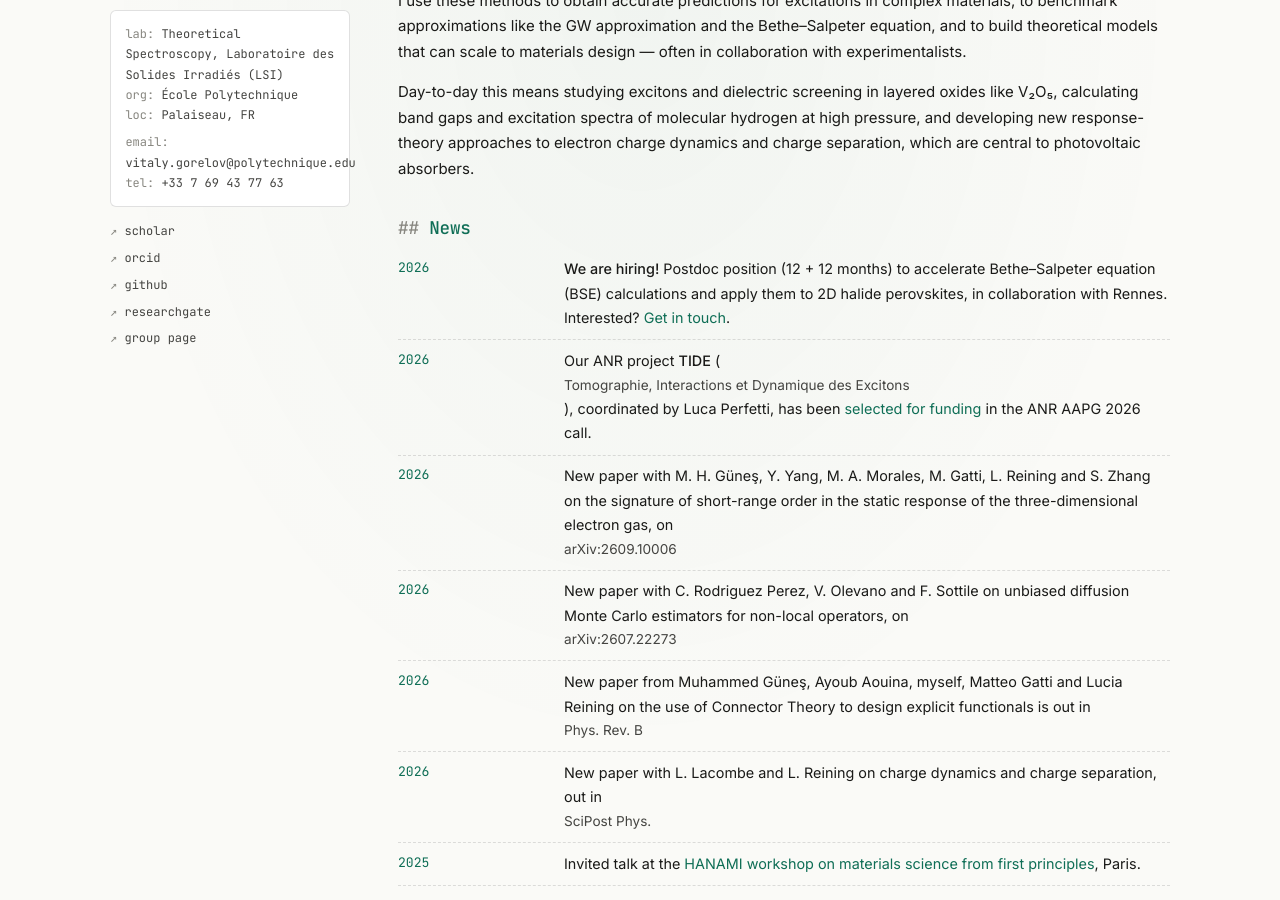
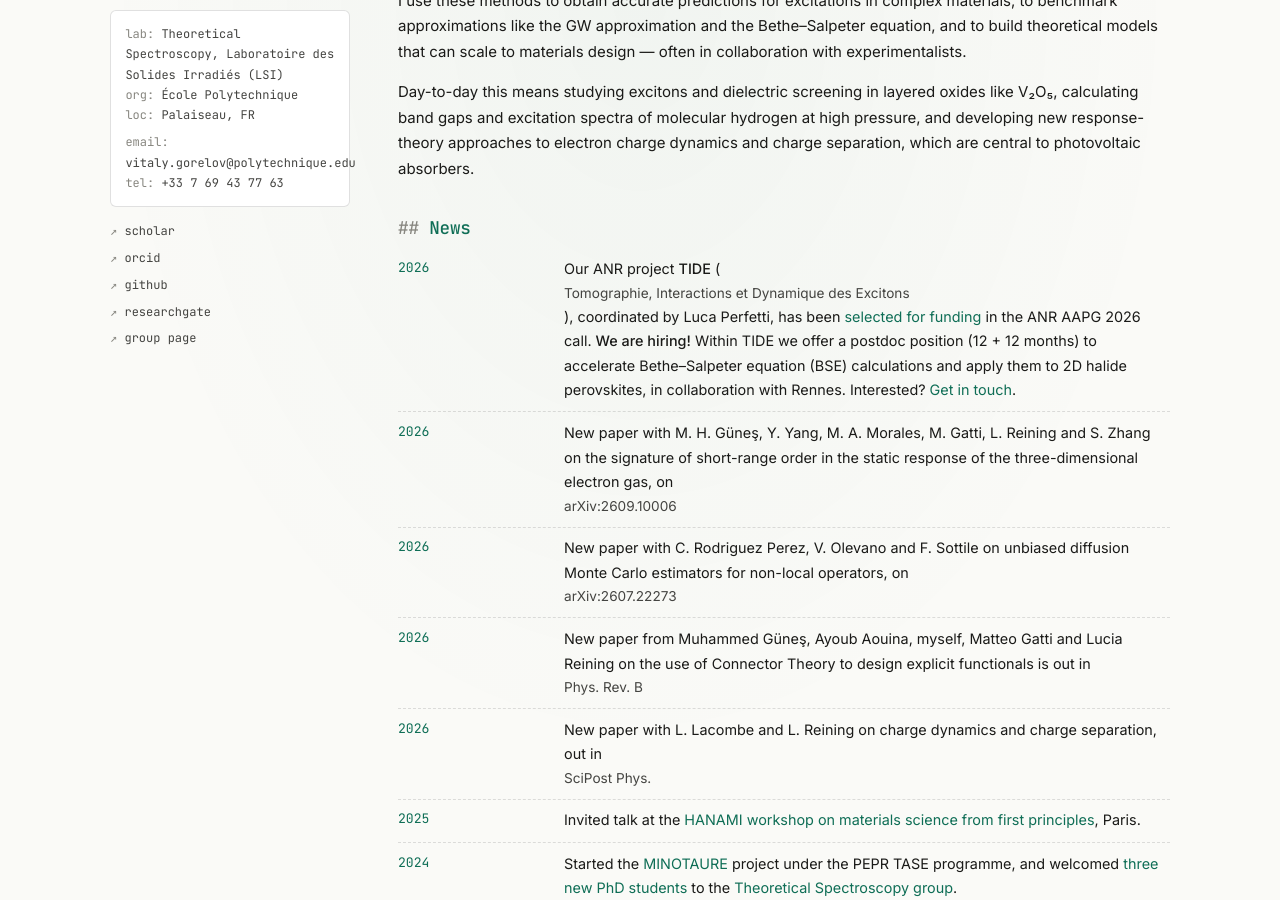
Before and after one commit to gorelov93/vitaly-gorelov, a Jekyll site: the page built from index.md, in a window 1280 px wide and 900 px high, scrolled down 373 px. Built offline with Jekyll 4.4.1, drawn with Linux system fonts in a browser that asks for light colours.

Commit message:
Merge TIDE and postdoc news items
Co-Authored-By: Claude Opus 5.5 <noreply@anthropic.com>

```diff
--- a/index.md
+++ b/index.md
@@ -44,11 +44,7 @@ permalink: /
 <ul class="tlist">
   <li>
     <span class="when">2026</span>
-    <span class="what"><strong>We are hiring!</strong> Postdoc position (12 + 12 months) to accelerate Bethe–Salpeter equation (BSE) calculations and apply them to 2D halide perovskites, in collaboration with Rennes. Interested? <a href="mailto:vitaly.gorelov@polytechnique.edu">Get in touch</a>.</span>
-  </li>
-  <li>
-    <span class="when">2026</span>
-    <span class="what">Our ANR project <strong>TIDE</strong> (<em>Tomographie, Interactions et Dynamique des Excitons</em>), coordinated by Luca Perfetti, has been <a href="https://anr.fr/fileadmin/aap/2026/selection/aapg-2026-selection.pdf">selected for funding</a> in the ANR AAPG 2026 call.</span>
+    <span class="what">Our ANR project <strong>TIDE</strong> (<em>Tomographie, Interactions et Dynamique des Excitons</em>), coordinated by Luca Perfetti, has been <a href="https://anr.fr/fileadmin/aap/2026/selection/aapg-2026-selection.pdf">selected for funding</a> in the ANR AAPG 2026 call. <strong>We are hiring!</strong> Within TIDE we offer a postdoc position (12 + 12 months) to accelerate Bethe–Salpeter equation (BSE) calculations and apply them to 2D halide perovskites, in collaboration with Rennes. Interested? <a href="mailto:vitaly.gorelov@polytechnique.edu">Get in touch</a>.</span>
   </li>
   <li>
     <span class="when">2026</span>
```
